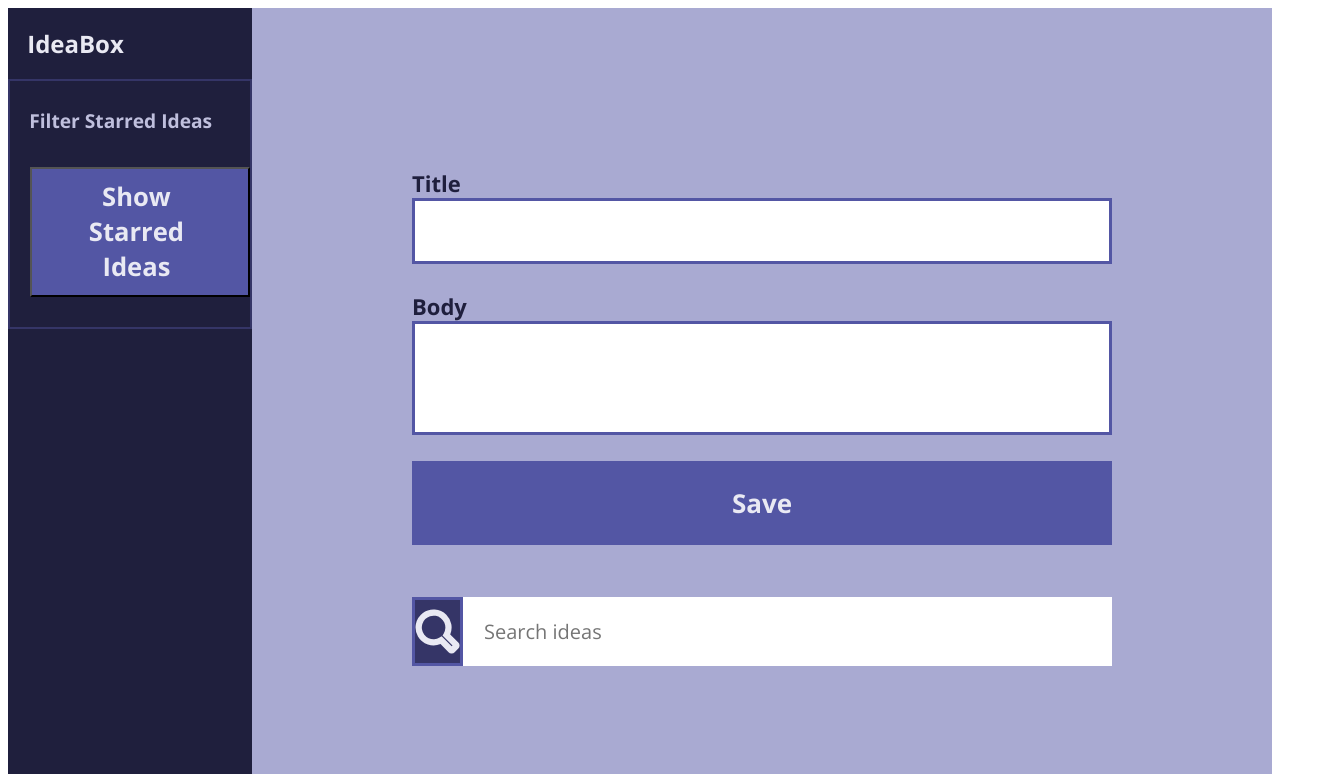
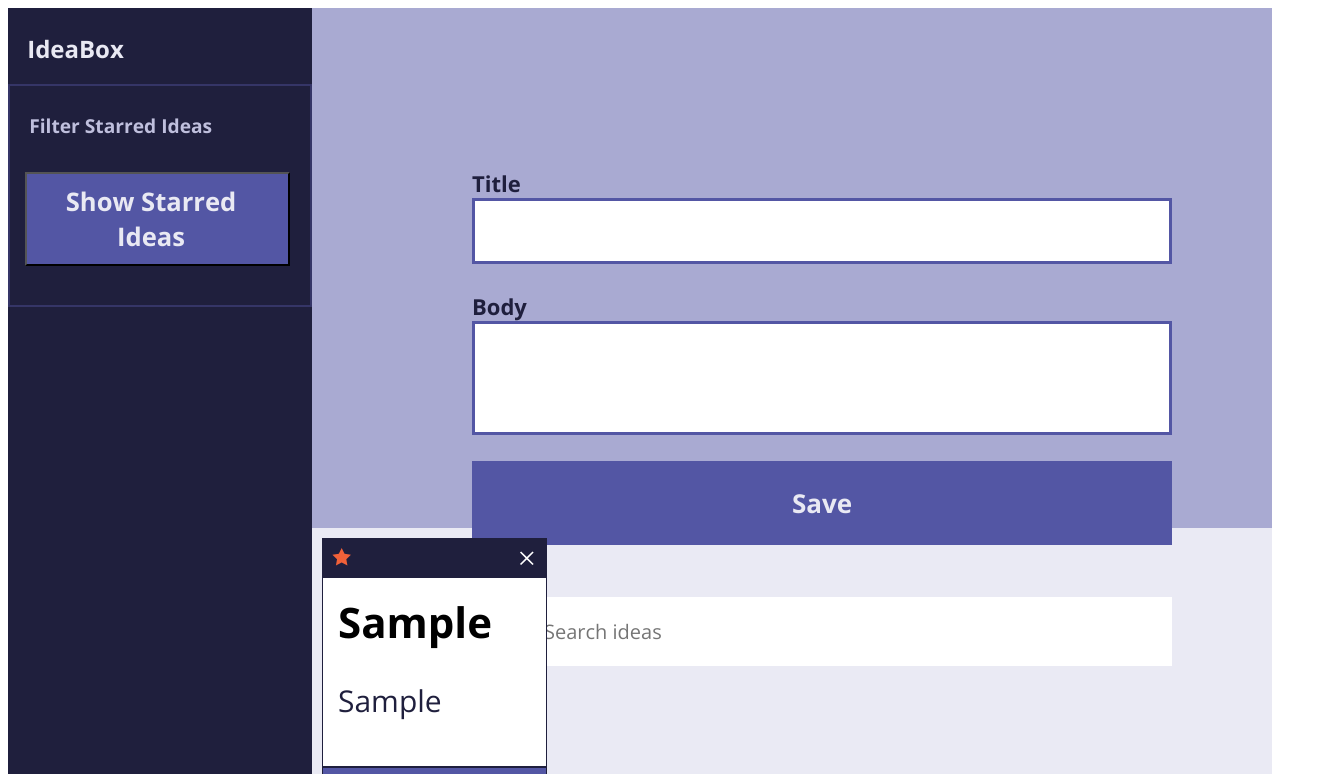
Before and after one commit to CBradsen/ideabox, a plain HTML site: page index.html in a window 1280 px wide. Both pictures are taken after typing "Sample", "Sample", "Sample" into the empty fields and a click on the button "Save". Shown: the top 774 px of the page, 1332 px wide, since content can reach past the window. Drawn offline with nearby package versions, Linux system fonts and the light colour scheme.

Commit message:
feat: Remove card from array and DOM with clicking delete icon

```diff
--- a/main.js
+++ b/main.js
@@ -10,7 +10,7 @@ var cardBody = document.getElementById('card-text');
 var ideaBoxContainer = document.querySelector('.idea-boxes-container');
 
 form.addEventListener('input', hoverSaveBtn);
-
+ideaBoxContainer.addEventListener('click', deleteCard);
 saveBtn.addEventListener('click', function(event) {
     event.preventDefault();
     if (inputTitle.value && inputBody.value) {
@@ -39,27 +39,28 @@ function deactivateSaveBtn() {
 function saveIdea() {
     var newIdea = new Idea(inputTitle.value, inputBody.value);
     ideas.push(newIdea);
-    renderCard(newIdea);
+    renderCard();
 }
 
-function renderCard(idea) {
-    var ideacard = " ";
-    ideacard =
-    `<article class="idea-box">
+function renderCard() {
+    ideaBoxContainer.innerHTML = ' ';
+    for (var i = 0; i < ideas.length; i++) {
+        ideaBoxContainer.innerHTML +=
+        `<article class="idea-box" id="${ideas[i].id}">
             <div class="card-top" id="card-header">
                 <img src="./assets/star-active.svg" alt="red-star-icon" id="card-star">
                 <img src="./assets/delete.svg" alt="white-delete-icon" id="delete-icon">
             </div>
             <div class="card-body" id="text-box-card">
-            <h5>${idea.title}</h5>
-            <p id="card-text">${idea.body}</p>
+                <h5>${ideas[i].title}</h5>
+                <p id="card-text">${ideas[i].body}</p>
             </div>
             <div class="card-bottom" id="comment">
                 <img src="./assets/comment.svg" alt="plus-icon" id="comment-plus-icon">
                 <p id="white-comment">Comment</p>
             </div>
         </article>`
-    ideaBoxContainer.innerHTML += ideacard;
+    }
     clearInput();
 }
 
@@ -67,3 +68,14 @@ function clearInput() {
     form.reset();
     deactivateSaveBtn();
 }
+
+function deleteCard(event) {
+    if (event.target.id === "delete-icon") {
+        for (var i = 0; i < ideas.length; i++) {
+            if (event.target.parentElement.parentElement.id === ideas[i].id.toString()) {
+                ideas.splice(i, 1);
+            }
+        }
+    }
+    renderCard();
+}
--- a/styles.css
+++ b/styles.css
@@ -10,12 +10,13 @@ body {
 aside {
     background-color: #1F1F3D;
     background-size: 100%;
-    width: 45%;
+    width: 27vw;
+    height: 100vh;
 }
 
 aside h1 {
     color: #E9E9F3;
-    margin: 0.8em 0em 0.8em 0.8em;
+    margin: 1em 0em 0.8em 0.8em;
     font-size: 1.5em;
 }
 
@@ -34,16 +35,18 @@ h4 {
     background-color: #5356A4;
     font-size: 1.6em;
     font-weight: bold;
-    margin: 0.3em 0em 1.2em 0.8em;
-    padding: 0.4em 1.3em 0.4em 1em;
+    margin: 0.3em 0.8em 1.5em 0.6em;
+    padding: 0.4em 1.3em 0.4em 0.8em;
 }
 
 .form {
   display: flex;
   justify-content: space-around;
   background-color: #A9AAD2;
+  width: 75vw;
+  height: 65vh;
   padding: auto;
-  }
+}
 
 .form-style{
   display: flex;
@@ -175,5 +178,4 @@ h5 {
   padding-left: 4px;
   margin-top: 0px;
   margin-bottom: 0px;
-
 }
```
Also changed, not shown: Idea.js (line endings or trailing spaces), index.html (line endings or trailing spaces). Lines whose indentation alone changed are shown as unchanged.
